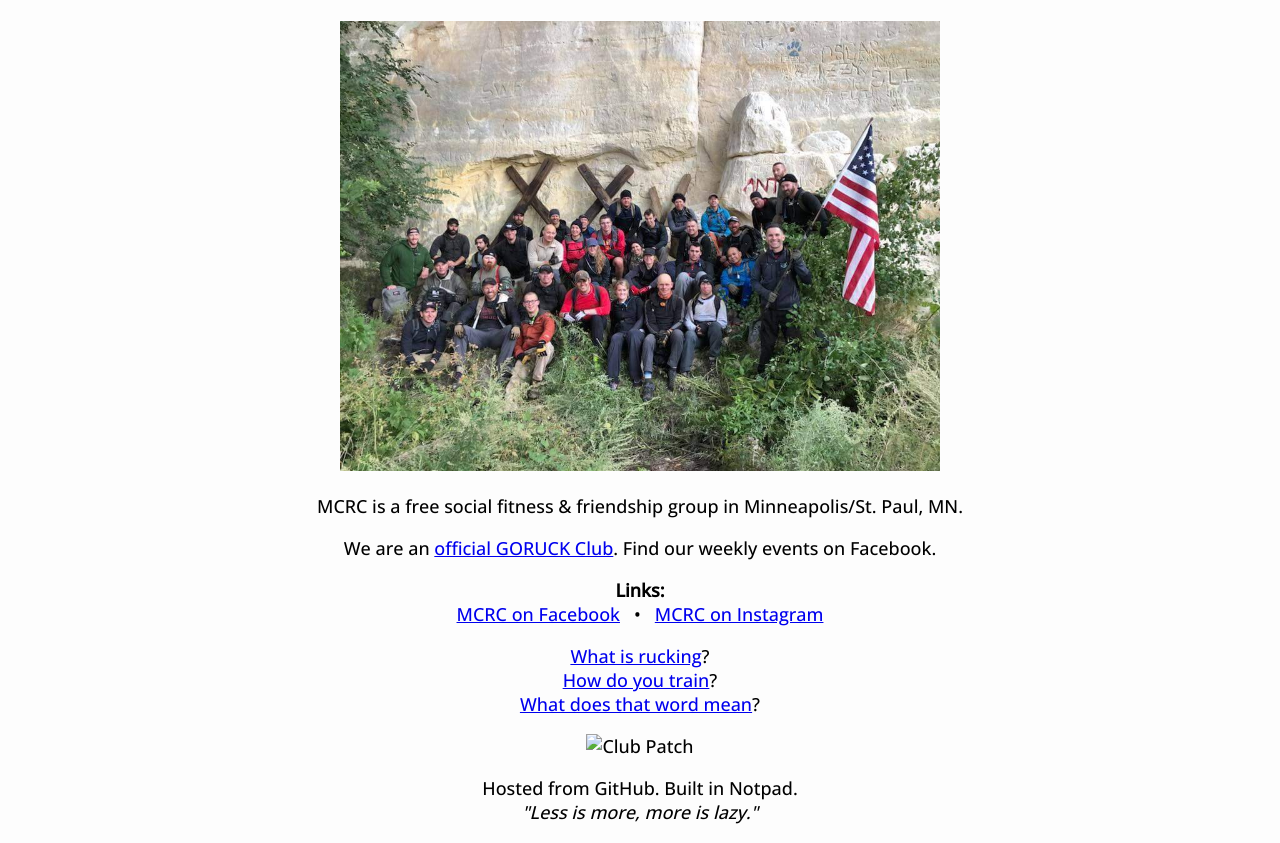
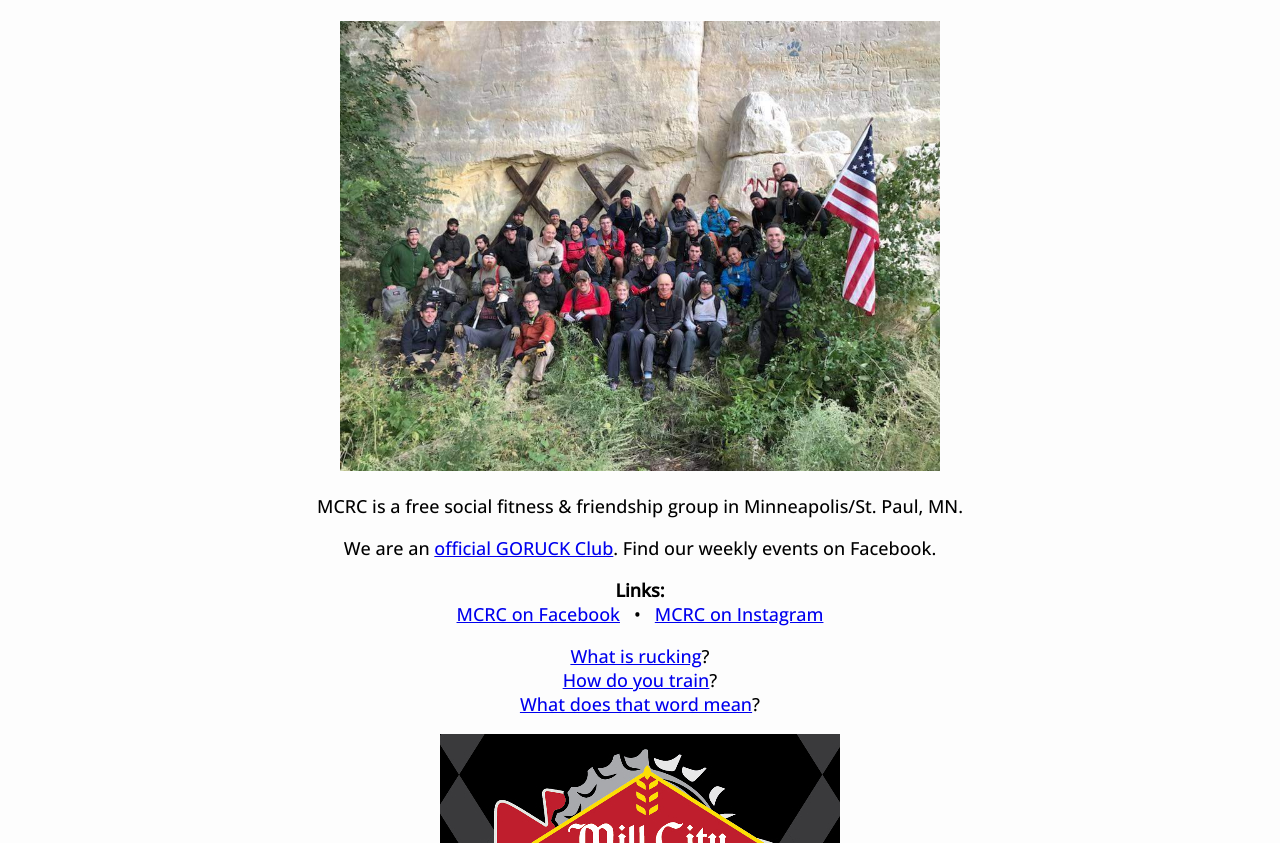
Before and after one commit to joeleyba/MillCityRucking, a plain HTML site: page index.html in a window 1280 px wide. Shown: the part 109-952 px from the top of the page. Drawn offline with nearby package versions, Linux system fonts and the light colour scheme.

Commit message:
Update index.html

```diff
--- a/index.html
+++ b/index.html
@@ -72,7 +72,7 @@ We are an <a href="https://www.goruck.com/pages/official-goruck-clubs"  target="
 </p>
 
 
-<img src="patch.png" alt="Club Patch" class="responsive" width="400" height="264" >
+<img src="patch.jpg" alt="Club Patch" class="responsive" width="400" height="264" >
 
 
 <p>
```
